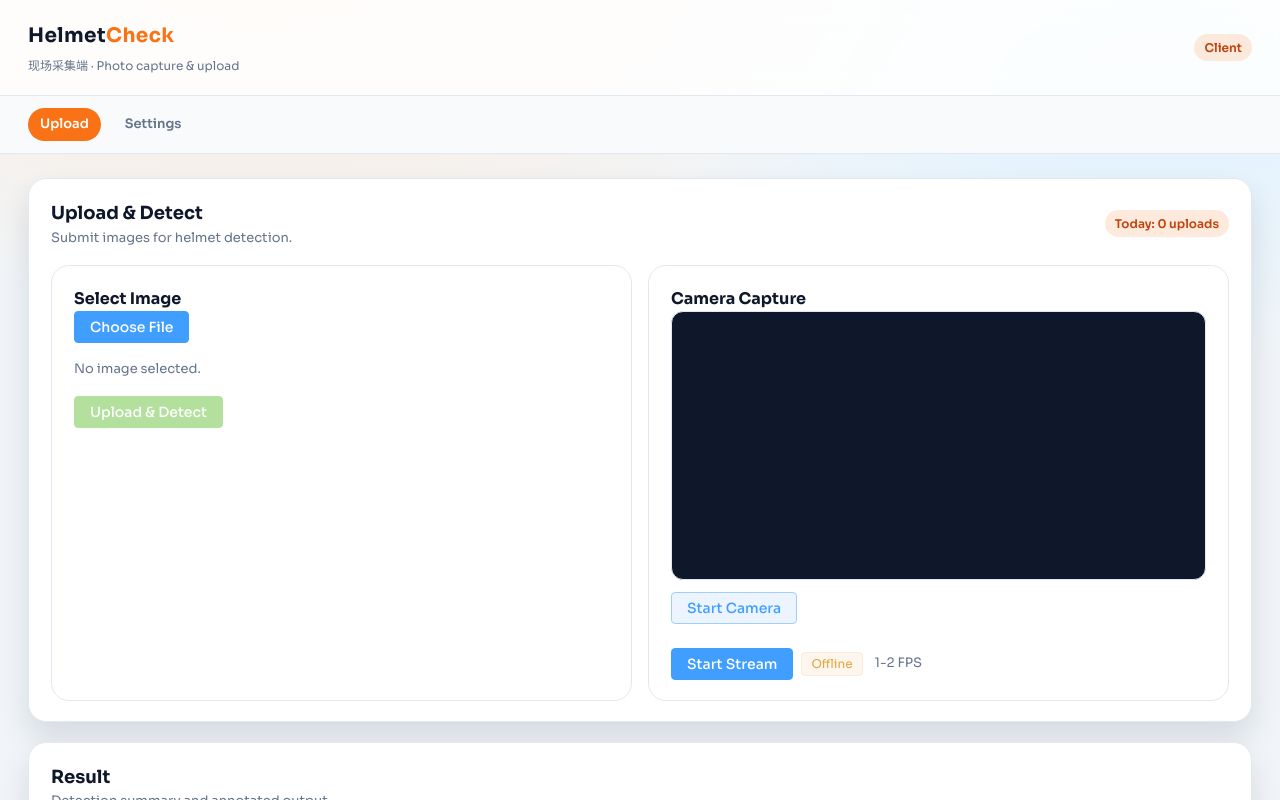
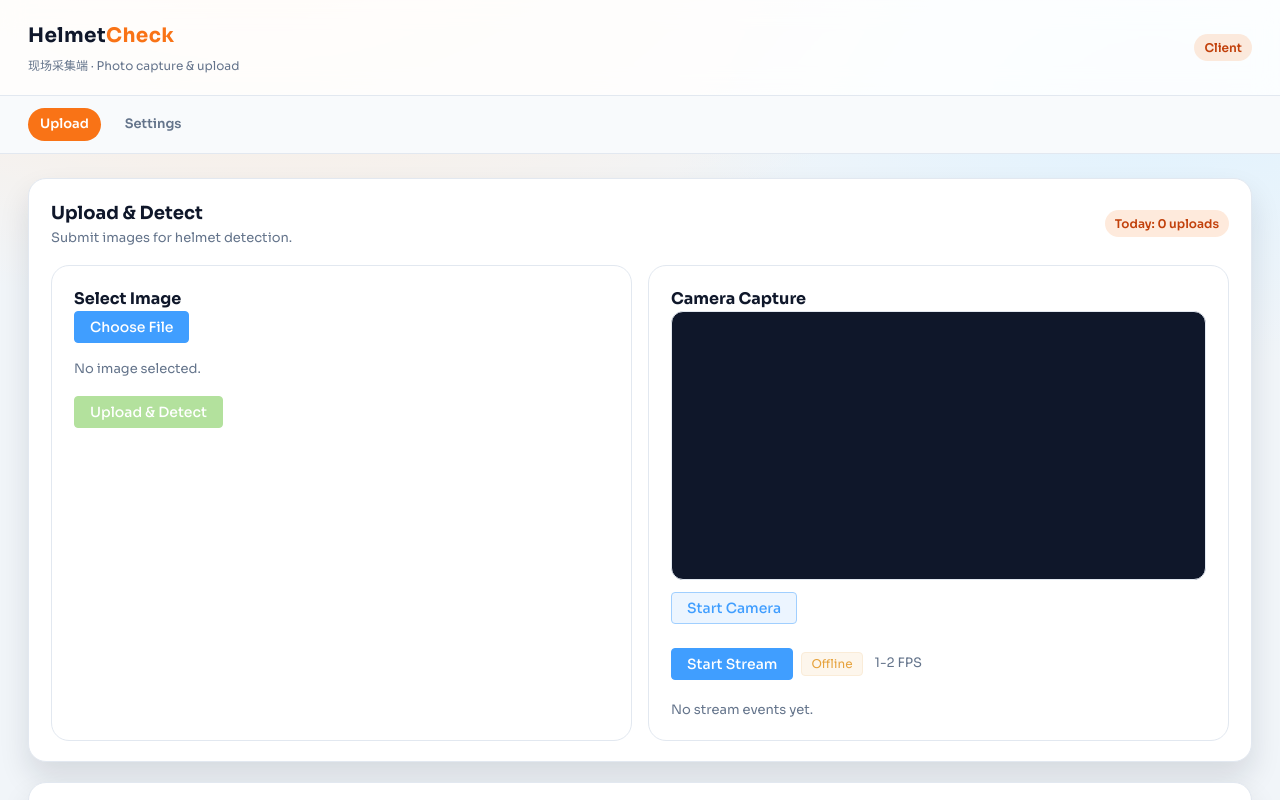
Before and after one commit to EmptyEmeraldTablet/helmet-client, a Vue app: page / in a window 1280 px wide. Shown: the top 800 px of the page. Built offline with nearby package versions, Linux system fonts and the light colour scheme; no server answers; the HTML template or start-up script is replaced by a standard one.

Commit message:
feat/stream token

```diff
--- a/src/utils/settings.ts
+++ b/src/utils/settings.ts
@@ -2,7 +2,6 @@ export type ClientSettings = {
   serverUrl: string
   apiKey: string
   deviceId: string
-  streamToken: string
 }
 
 const SETTINGS_KEY = 'helmet_client_settings'
@@ -21,7 +20,6 @@ export const getSettings = (): ClientSettings => {
     serverUrl: import.meta.env.VITE_DEFAULT_SERVER_URL || 'http://localhost:8000',
     apiKey: import.meta.env.VITE_DEFAULT_API_KEY || '',
     deviceId: '',
-    streamToken: import.meta.env.VITE_DEFAULT_STREAM_TOKEN || '',
   }
 }
 
--- a/src/views/SettingsView.vue
+++ b/src/views/SettingsView.vue
@@ -28,7 +28,7 @@ const handleTest = async () => {
   <section class="panel">
     <div style="margin-bottom: 16px;">
       <div class="panel-title">Connection Settings</div>
-      <div class="panel-subtitle">Configure server endpoint, API key, and stream token.</div>
+      <div class="panel-subtitle">Configure server endpoint and API key.</div>
     </div>
 
     <el-form label-position="top" style="max-width: 520px;">
@@ -41,9 +41,6 @@ const handleTest = async () => {
       <el-form-item label="Device ID">
         <el-input v-model="form.deviceId" placeholder="device_001" />
       </el-form-item>
-      <el-form-item label="Stream Token">
-        <el-input v-model="form.streamToken" type="password" show-password />
-      </el-form-item>
       <div style="display: flex; gap: 12px;">
         <el-button type="primary" @click="handleSave">Save</el-button>
         <el-button plain :loading="testing" @click="handleTest">Test Connection</el-button>
@@ -54,8 +51,7 @@ const handleTest = async () => {
   <section class="panel">
     <div class="panel-title" style="margin-bottom: 8px;">Notes</div>
     <div class="panel-subtitle">
-      Uploads require a valid API key from the admin panel. Streaming uses a token. The test uses
-      `/health`.
+      Uploads and streaming both use the device API key. The test uses `/health`.
     </div>
   </section>
 </template>
--- a/src/views/UploadView.vue
+++ b/src/views/UploadView.vue
@@ -23,7 +23,7 @@ const frameIndex = ref(0)
 const streamTimer = ref<number | null>(null)
 const streamIntervalMs = 500
 
-const { status: streamStatus, connect, disconnect, sendStart, sendFrame, sendStop } =
+const { status: streamStatus, lastEvent, connect, disconnect, sendStart, sendFrame, sendStop } =
   useStreamSocket()
 
 const streamStatusLabel = computed(() => {
@@ -31,6 +31,30 @@ const streamStatusLabel = computed(() => {
   if (streamStatus.value === 'connecting') return 'Connecting'
   if (streamStatus.value === 'error') return 'Error'
   return 'Offline'
+})
+
+const streamFeedback = computed(() => {
+  if (!lastEvent.value) return 'No stream events yet.'
+  const event = lastEvent.value.event
+  const data = lastEvent.value.data || {}
+  if (event === 'new_result') {
+    const frameIndex = (data.frame_index as number | undefined) ?? '-'
+    const violation = data.has_violation ? 'Violation' : 'OK'
+    const latency = (data.latency_ms as number | undefined) ?? '-'
+    return `Frame ${frameIndex}: ${violation} (${latency} ms)`
+  }
+  if (event === 'alert') {
+    const frameIndex = (data.frame_index as number | undefined) ?? '-'
+    const count = (data.violation_count as number | undefined) ?? 1
+    return `Alert on frame ${frameIndex}: ${count}`
+  }
+  if (event === 'error') {
+    return `Error: ${String(data.message || 'Unknown error')}`
+  }
+  if (event === 'ack') {
+    return `Ack: ${String(data.status || 'accepted')}`
+  }
+  return `Event: ${event}`
 })
 
 const canUpload = computed(() => Boolean(file.value && settings.value.apiKey && settings.value.deviceId))
@@ -43,8 +67,8 @@ const wsUrl = computed(() => {
   const root = base.endsWith('/api') ? base.slice(0, -4) : base
   const wsBase = root.replace('https://', 'wss://').replace('http://', 'ws://')
   const trimmed = wsBase.replace(/\/$/, '')
-  const token = encodeURIComponent(settings.value.streamToken || '')
-  return `${trimmed}/ws/stream?token=${token}`
+  const apiKey = encodeURIComponent(settings.value.apiKey || '')
+  return `${trimmed}/ws/stream?api_key=${apiKey}`
 })
 
 const buildStreamId = () => {
@@ -116,8 +140,8 @@ const handleCapture = async () => {
 }
 
 const handleStartStream = async () => {
-  if (!settings.value.streamToken) {
-    ElMessage.warning('Configure stream token in Settings')
+  if (!settings.value.apiKey) {
+    ElMessage.warning('Configure API key in Settings')
     return
   }
   if (!settings.value.deviceId) {
@@ -284,6 +308,9 @@ onBeforeUnmount(() => {
               1-2 FPS
             </span>
           </div>
+          <div class="panel-subtitle" style="margin-top: 8px;">
+            {{ streamFeedback }}
+          </div>
         </div>
       </div>
     </div>
```
